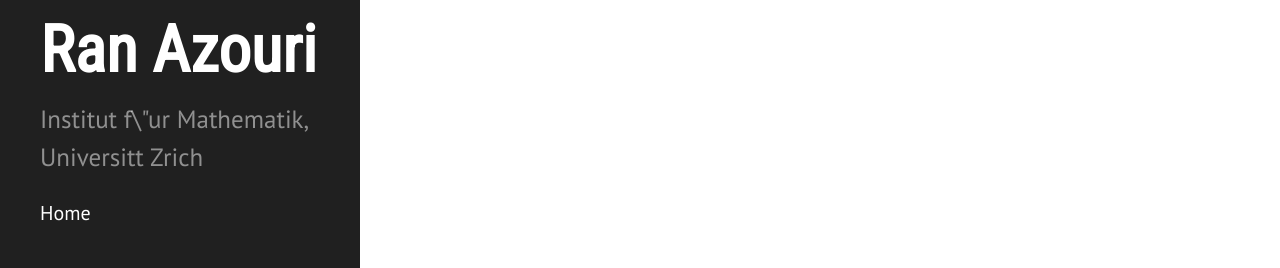
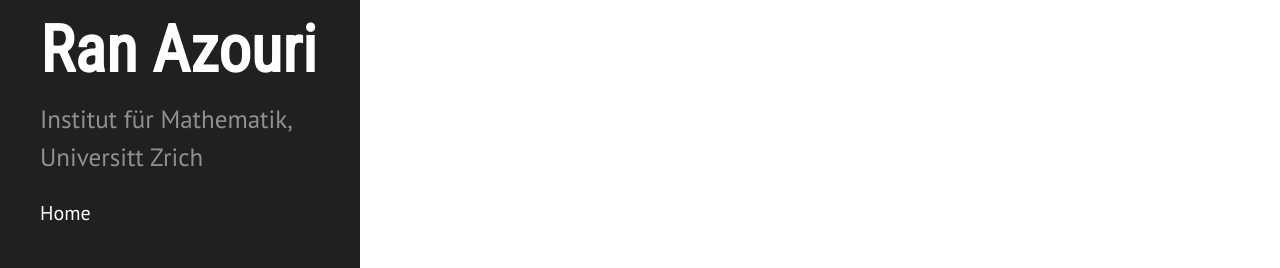
Before and after one commit to ransass/ransass.github.io, a Jekyll site: the page built from index.html, in a window 1280 px wide. Shown: the part 629-897 px from the top of the page. Built offline with Jekyll 4.4.1, drawn with Linux system fonts in a browser that asks for light colours; some web fonts are replaced; the list of posts is cut into pages by our own code.

Commit message:
Update _config.yml

```diff
--- a/_config.yml
+++ b/_config.yml
@@ -9,7 +9,7 @@
 # Setup
 title:            Ran Azouri
 tagline:          'bbb'
-description:     'Institut f\"ur Mathematik, Universitt Zrich'
+description:     'Institut für Mathematik, Universitt Zrich'
 # description:      'A'
 url:              https://www.ranazouri.com
 baseurl:          /
```
